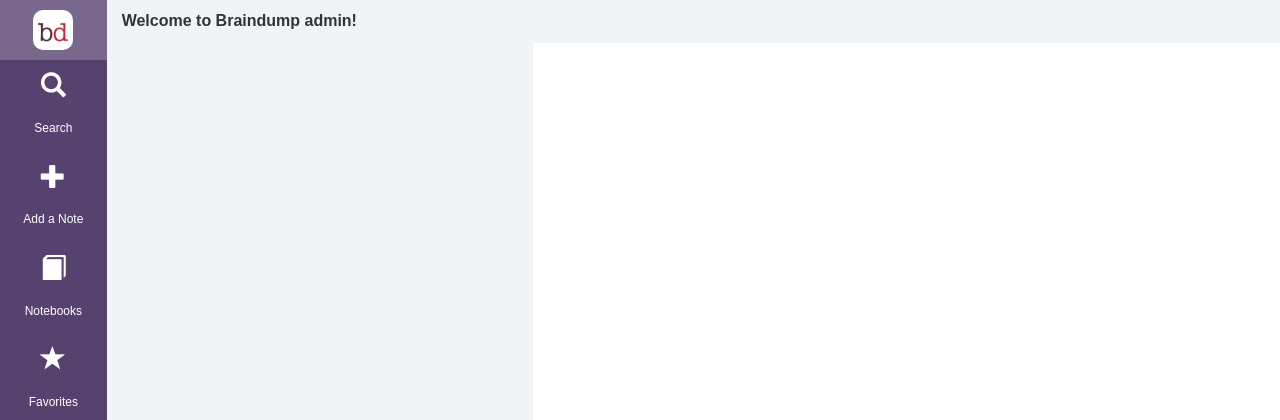
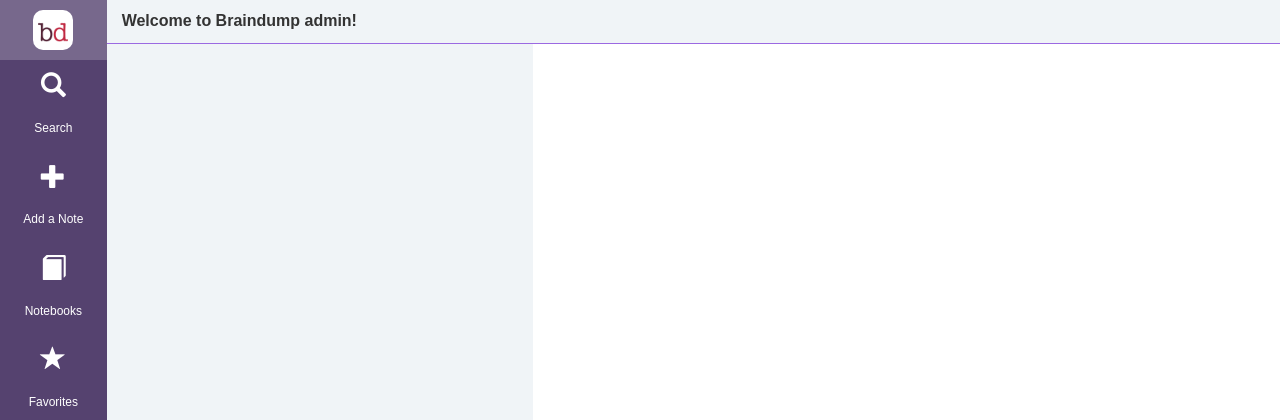
Before and after one commit to levlaz/braindump, a Flask app: page / in a window 1280 px wide. Shown: the top 420 px of the page. Run offline with Flask 2, Linux system fonts and the light colour scheme; a user stored in the database is signed in; data that the repository does not hold is empty; some libraries are stand-ins or nearby versions; some web fonts are replaced.

Commit message:
Added Border to Top of Divs

```diff
--- a/app/static/css/app.css
+++ b/app/static/css/app.css
@@ -80,6 +80,7 @@ html, body, .container, .row, .col-sm-1, .col-sm-4, .col-sm-7, .col-sm-11 {
 
 /* Note List */
 .col-sm-4 {
+    border-top: solid 1px rgb(155, 105, 226);
     overflow-y: auto;
 }
 
@@ -102,6 +103,7 @@ html, body, .container, .row, .col-sm-1, .col-sm-4, .col-sm-7, .col-sm-11 {
 
 /* Note Preview */
 .col-sm-7 {
+    border-top: solid 1px rgb(155, 105, 226);
     padding-left: 30px;
     padding-right: 15px;
     background-color: white;
```
